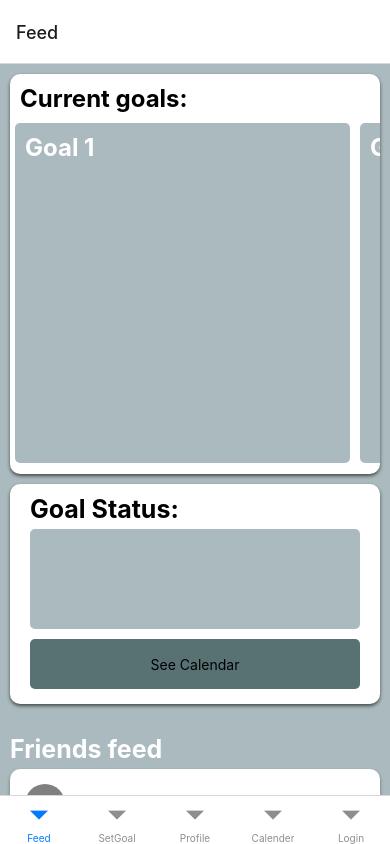
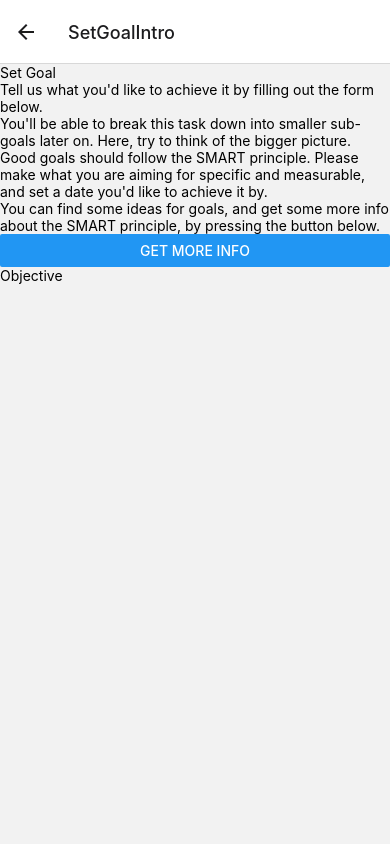
Before and after one commit to Neb233/goal_getter_front_end, a React Native app: screen /SetGoalIntro in a window 390 px wide. Built offline with nearby package versions, Linux system fonts and the light colour scheme.

Commit message:
set up skeleton of SetGoalIntro page

```diff
--- a/App.js
+++ b/App.js
@@ -1,4 +1,4 @@
-
+import { useState } from "react";
 import { StatusBar } from "expo-status-bar";
 import { StyleSheet, Text, View, TouchableOpacity } from "react-native";
 import { NavigationContainer } from "@react-navigation/native";
@@ -7,52 +7,55 @@
 import RegisterScreen from "./components/Login/RegisterScreen";
 import SetGoal from "./components/Set_Goal/SetGoal";
 import SubGoalForm from "./components/Set_Goal/SubGoalForm";
-import Feed from './components/Feed/Feed';
+import Feed from "./components/Feed/Feed";
 import Social from "./components/Social/Social";
 import Nav from "./components/Nav/Nav";
 import Profile from "./components/Profile/Profile";
-
-
-
-
-
+import SetGoalIntro from "./components/Set_Goal/SetGoalIntro";
 
 const Stack = createNativeStackNavigator();
 
+export default function App({ navigation }) {
+  const [constructedGoal, setConstructedGoal] = useState({});
 
-
-
-export default function App({navigation}) {
   return (
-   <NavigationContainer>
+    <NavigationContainer>
       <Stack.Navigator>
-
-        <Stack.Screen name="Nav" component={Nav}  options={{ headerShown: false}}/>
+        <Stack.Screen
+          name="Nav"
+          component={Nav}
+          options={{ headerShown: false }}
+        />
         <Stack.Screen name="Register" component={RegisterScreen} />
-        <Stack.Screen options={{ headerShown: false }} name="Login" component={LoginScreen}/>
+        <Stack.Screen
+          options={{ headerShown: false }}
+          name="Login"
+          component={LoginScreen}
+        />
+        <Stack.Screen
+          name="SetGoalIntro"
+          component={SetGoalIntro}
+          setConstructedGoal={setConstructedGoal}
+        />
         <Stack.Screen name="SetGoal" component={SetGoal} />
         <Stack.Screen name="SubGoalForm" component={SubGoalForm} />
         <Stack.Screen name="Profile" component={Profile} />
       </Stack.Navigator>
-  </NavigationContainer>
-
-
+    </NavigationContainer>
   );
-
 }
 
 const styles = StyleSheet.create({
   container: {
     flex: 1,
-    backgroundColor: '#efbcd9',
-    alignItems: 'center',
-    justifyContent: 'center',
-
+    backgroundColor: "#efbcd9",
+    alignItems: "center",
+    justifyContent: "center",
   },
 });
 
-
- {/* <NavigationContainer independent={true}>
+{
+  /* <NavigationContainer independent={true}>
       <Stack.Navigator>
         <Stack.Screen
           options={{ headerShown: false }}
@@ -68,4 +71,5 @@
 
              <Tab.Screen name='Feed' component={Feed} />
             <Tab.Screen name='SetGoal' component={SetGoal} />
-            <Tab.Screen name='Social' component={Social} /> */}
+            <Tab.Screen name='Social' component={Social} /> */
+}
--- a/components/Nav/Nav.js
+++ b/components/Nav/Nav.js
@@ -1,29 +1,27 @@
-import { createBottomTabNavigator } from '@react-navigation/bottom-tabs'
-import { NavigationHelpersContext } from '@react-navigation/native';
-import { TouchableOpacity } from 'react-native-web';
-import Feed from '../Feed/Feed';
-import SetGoal from '../Set_Goal/SetGoal';
-import Social from '../Social/Social';
-import Calender from '../Calender/Calender';
-import Profile from '../Profile/Profile';
-import LoginScreen from '../Login/LoginScreen';
+import { createBottomTabNavigator } from "@react-navigation/bottom-tabs";
+import { NavigationHelpersContext } from "@react-navigation/native";
+import { TouchableOpacity } from "react-native-web";
+import Feed from "../Feed/Feed";
+import SetGoal from "../Set_Goal/SetGoal";
+import Social from "../Social/Social";
+// import Calender from '../Calender/Calender';
+import Profile from "../Profile/Profile";
+import LoginScreen from "../Login/LoginScreen";
+import SetGoalIntro from "../Set_Goal/SetGoalIntro";
 
 const Tab = createBottomTabNavigator();
 
-const Nav = ({navigation}) => {
-    return (
-
-
-            <Tab.Navigator initialRouteName='Feed' options={{ headerShown: false}}>
-
-            <Tab.Screen name='Feed' component={Feed} />
-           <Tab.Screen name='SetGoal' component={SetGoal} />
-           <Tab.Screen name='Profile' component={Profile} />
-           <Tab.Screen name='Calender' component={Calender} />
-           <Tab.Screen name='Login' component={LoginScreen} />
-          </Tab.Navigator>
-            )
-          }
-
+const Nav = ({ navigation }) => {
+  return (
+    <Tab.Navigator initialRouteName="Feed" options={{ headerShown: false }}>
+      <Tab.Screen name="Feed" component={Feed} />
+      <Tab.Screen name="SetGoal" component={SetGoal} />
+      <Tab.Screen name="Profile" component={Profile} />
+      {/* <Tab.Screen name='Calender' component={Calender} /> */}
+      <Tab.Screen name="Login" component={LoginScreen} />
+      <Tab.Screen name="SGIntro" component={SetGoalIntro} />
+    </Tab.Navigator>
+  );
+};
 
 export default Nav;
--- /dev/null
+++ b/components/Set_Goal/SetGoalGuide.js
@@ -0,0 +1,29 @@
+import React from "react";
+import { StyleSheet, Button, TextInput, View, Text } from "react-native";
+
+const SetGoalGuide = () => {
+  return (
+    <View>
+      <Text>Put more info</Text>
+    </View>
+  );
+};
+
+const styles = StyleSheet.create({
+  container: {
+    flexDirection: "row",
+    padding: 20,
+  },
+  errorText: {
+    color: "crimson",
+    fontWeight: "bold",
+    marginBottom: 10,
+    marginTop: 6,
+  },
+  input: {
+    borderColor: "black",
+    borderRadius: 10,
+  },
+});
+
+export default SetGoalGuide;
--- /dev/null
+++ b/components/Set_Goal/SetGoalIntro.js
@@ -0,0 +1,116 @@
+import {
+  StyleSheet,
+  Text,
+  View,
+  Button,
+  FlatList,
+  TouchableOpacity,
+  Modal,
+  SafeAreaView,
+  TextInput,
+  Pressable,
+  TouchableWithoutFeedBack,
+  Keyboard,
+} from "react-native";
+import React, { useState } from "react";
+import SetGoalGuide from "./SetGoalGuide";
+import { Formik } from "formik";
+import * as yup from "yup";
+
+const ReviewSchema = yup.object({
+  objective: yup.string().required(),
+});
+
+const SetGoalIntro = ({ navigation, setConstructedGoal }) => {
+  const [modalOpen, setModalOpen] = useState(false);
+
+  return (
+    <SafeAreaView>
+      <Modal visible={modalOpen} animationType="slide">
+        <View style={styles.modalContainer}>
+          <Button
+            title="Close"
+            onPress={() => {
+              setModalOpen(false);
+            }}
+          ></Button>
+          <SetGoalGuide />
+        </View>
+      </Modal>
+
+      <Text>Set Goal</Text>
+      <View>
+        <Text>
+          Tell us what you'd like to achieve it by filling out the form below.
+        </Text>
+        <Text>
+          You'll be able to break this task down into smaller sub-goals later
+          on. Here, try to think of the bigger picture.
+        </Text>
+        <Text>
+          Good goals should follow the SMART principle. Please make what you are
+          aiming for specific and measurable, and set a date you'd like to
+          achieve it by.
+        </Text>
+        <Text>
+          You can find some ideas for goals, and get some more info about the
+          SMART principle, by pressing the button below.
+        </Text>
+        <Button
+          title="Get More Info"
+          onPress={() => {
+            setModalOpen(true);
+          }}
+        ></Button>
+        <Formik
+          initialValues={{
+            objective: "",
+            description: "",
+            start_date: "",
+            end_date: "",
+            target_value: "",
+            unit: "",
+          }}
+          onSubmit={(values) => {
+            setConstructedGoal(values);
+            navigation.navigate("SetGoal");
+          }}
+          validationSchema={ReviewSchema}
+        >
+          {(props) => (
+            <View>
+              <View style={styles.container}>
+                <TextInput
+                  style={styles.input}
+                  multiline
+                  placeholder="Objective"
+                  onChangeText={props.handleChange("objective")}
+                  value={props.values.objective}
+                />
+              </View>
+              <Text style={styles.errorText}>
+                {props.touched.title && props.errors.title}
+              </Text>
+            </View>
+          )}
+        </Formik>
+      </View>
+    </SafeAreaView>
+  );
+};
+
+const styles = StyleSheet.create({
+  modalToggle: {
+    marginBottom: 10,
+    borderWidth: 1,
+    borderColor: "#f2f2f2",
+    borderRadius: 10,
+    flex: 1,
+    flexDirection: "row",
+  },
+  modalContainer: {
+    flex: 1,
+  },
+});
+
+export default SetGoalIntro;
```
